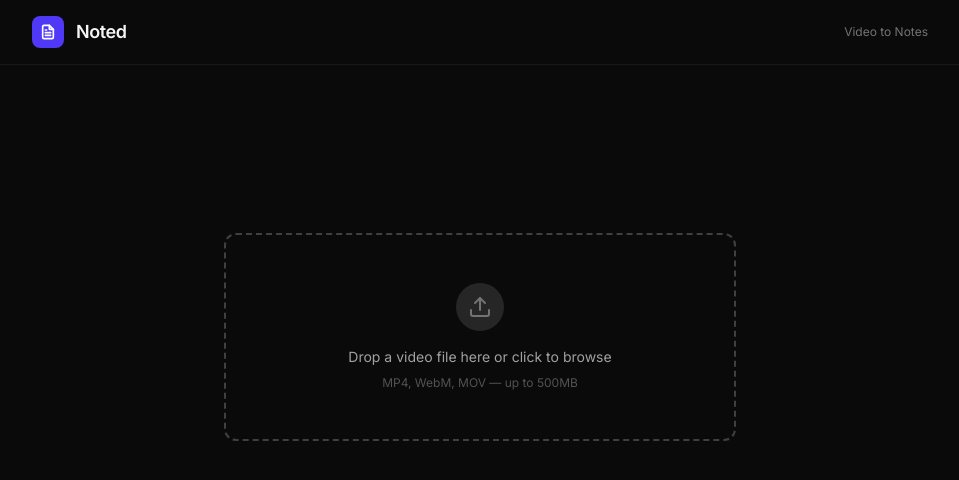
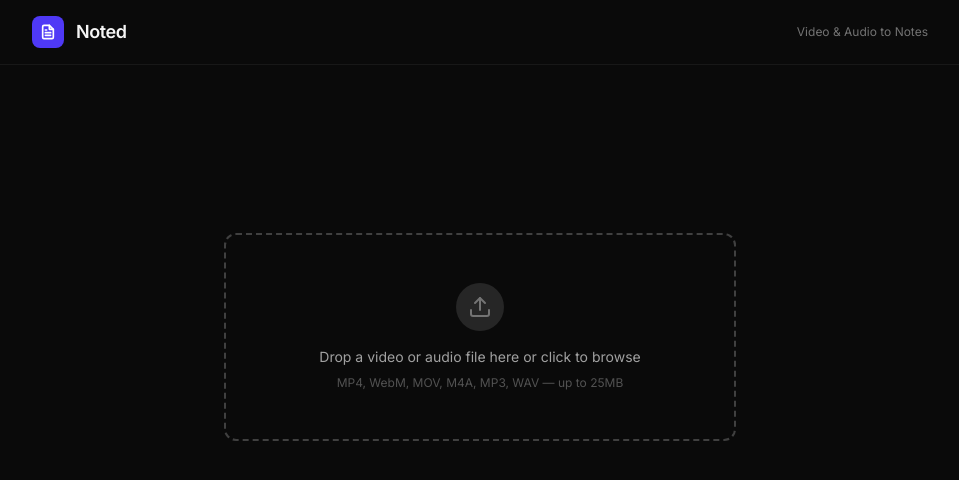
Before and after one commit to jschorr2121/noted, a Next.js app: page / in a window 1280 px wide. Shown: the top 480 px of the page, without its empty margins (160-1119 px from the left). Built offline with nearby package versions, Linux system fonts and the light colour scheme.

Commit message:
Accept audio files (m4a, mp3, wav, etc)

```diff
--- a/src/app/page.tsx
+++ b/src/app/page.tsx
@@ -18,8 +18,11 @@ export default function Home() {
   const fileInputRef = useRef<HTMLInputElement>(null);
 
   const handleFile = useCallback((f: File) => {
-    if (!f.type.startsWith("video/") && !f.name.endsWith(".mp4") && !f.name.endsWith(".webm") && !f.name.endsWith(".mov")) {
-      setError("Please upload a video file (MP4, WebM, or MOV)");
+    const validExts = [".mp4", ".webm", ".mov", ".m4a", ".mp3", ".wav", ".ogg", ".flac"];
+    const isValidType = f.type.startsWith("video/") || f.type.startsWith("audio/");
+    const isValidExt = validExts.some((ext) => f.name.toLowerCase().endsWith(ext));
+    if (!isValidType && !isValidExt) {
+      setError("Please upload a video or audio file (MP4, WebM, MOV, M4A, MP3, WAV)");
       return;
     }
     if (f.size > 500 * 1024 * 1024) {
@@ -185,7 +188,7 @@ th{background:#f5f5f5;font-weight:600}</style></head>
             </div>
             <h1 className="text-lg font-semibold tracking-tight">Noted</h1>
           </div>
-          <span className="text-xs text-neutral-500">Video to Notes</span>
+          <span className="text-xs text-neutral-500">Video & Audio to Notes</span>
         </div>
       </header>
 
@@ -209,17 +212,22 @@ th{background:#f5f5f5;font-weight:600}</style></head>
               <input
                 ref={fileInputRef}
                 type="file"
-                accept="video/*,.mp4,.webm,.mov"
+                accept="video/*,audio/*,.mp4,.webm,.mov,.m4a,.mp3,.wav,.ogg,.flac"
                 className="hidden"
                 onChange={(e) => e.target.files?.[0] && handleFile(e.target.files[0])}
               />
               {file ? (
                 <div>
                   <div className="w-12 h-12 mx-auto mb-4 rounded-full bg-indigo-600/10 flex items-center justify-center">
-                    <svg width="24" height="24" viewBox="0 0 24 24" fill="none" stroke="#6366f1" strokeWidth="2" strokeLinecap="round" strokeLinejoin="round">
-                      <polygon points="23 7 16 12 23 17 23 7"/>
-                      <rect x="1" y="5" width="15" height="14" rx="2" ry="2"/>
-                    </svg>
+                    {file.type.startsWith("audio/") || file.name.match(/\.(m4a|mp3|wav|ogg|flac)$/i) ? (
+                      <svg width="24" height="24" viewBox="0 0 24 24" fill="none" stroke="#6366f1" strokeWidth="2" strokeLinecap="round" strokeLinejoin="round">
+                        <path d="M9 18V5l12-2v13"/><circle cx="6" cy="18" r="3"/><circle cx="18" cy="16" r="3"/>
+                      </svg>
+                    ) : (
+                      <svg width="24" height="24" viewBox="0 0 24 24" fill="none" stroke="#6366f1" strokeWidth="2" strokeLinecap="round" strokeLinejoin="round">
+                        <polygon points="23 7 16 12 23 17 23 7"/><rect x="1" y="5" width="15" height="14" rx="2" ry="2"/>
+                      </svg>
+                    )}
                   </div>
                   <p className="text-sm font-medium text-neutral-200 truncate">{file.name}</p>
                   <p className="text-xs text-neutral-500 mt-1">{formatFileSize(file.size)}</p>
@@ -234,8 +242,8 @@ th{background:#f5f5f5;font-weight:600}</style></head>
                       <line x1="12" y1="3" x2="12" y2="15"/>
                     </svg>
                   </div>
-                  <p className="text-sm text-neutral-400">Drop a video file here or click to browse</p>
-                  <p className="text-xs text-neutral-600 mt-2">MP4, WebM, MOV — up to 500MB</p>
+                  <p className="text-sm text-neutral-400">Drop a video or audio file here or click to browse</p>
+                  <p className="text-xs text-neutral-600 mt-2">MP4, WebM, MOV, M4A, MP3, WAV — up to 25MB</p>
                 </div>
               )}
             </div>
```
